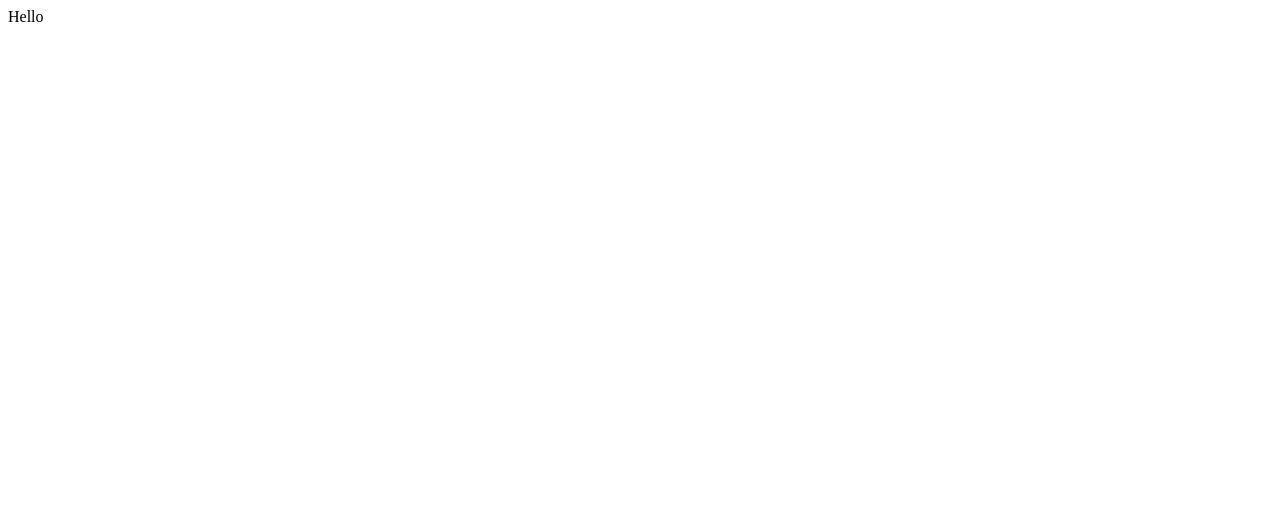
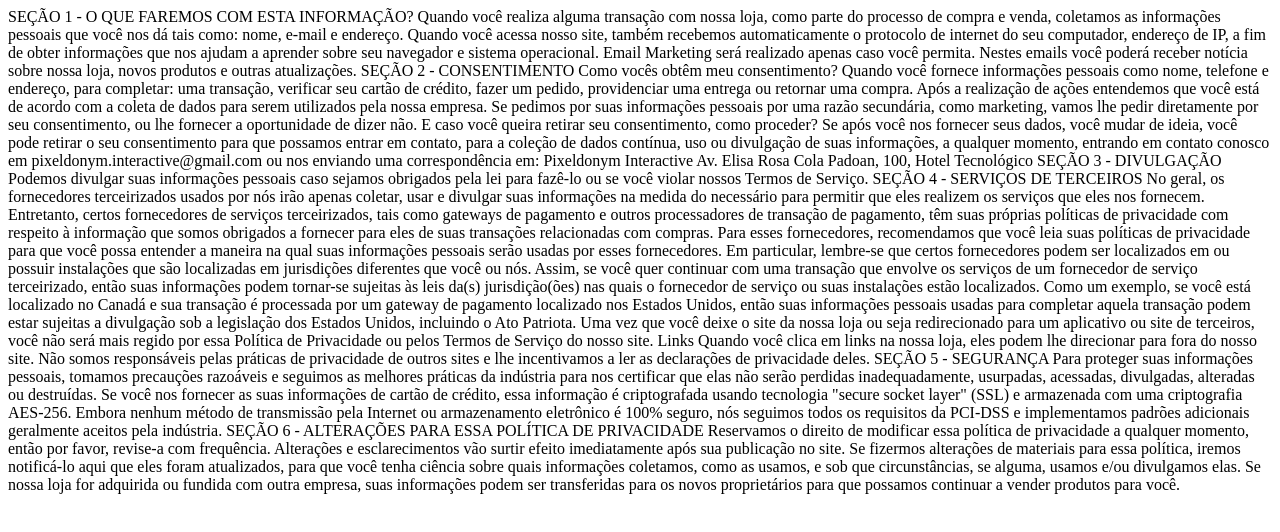
Before and after one commit to Pixeldonym/Pixeldonym.github.io, a plain HTML site: page index.html in a window 1280 px wide. Drawn offline with Linux system fonts and the light colour scheme.

Commit message:
Third Commit

```diff
--- a/index.html
+++ b/index.html
@@ -1 +1,77 @@
-Hello
+<!DOCTYPE html>
+<html>
+<head>
+    <meta charset="UTF-8"/>
+    <title>Document</title>
+</head>
+<body>
+    SEÇÃO 1 - O QUE FAREMOS COM ESTA INFORMAÇÃO?
+Quando você realiza alguma transação com nossa loja, como parte do processo de compra e venda,
+coletamos as informações pessoais que você nos dá tais como: nome, e-mail e endereço.
+Quando você acessa nosso site, também recebemos automaticamente o protocolo de internet do seu
+computador, endereço de IP, a fim de obter informações que nos ajudam a aprender sobre seu
+navegador e sistema operacional.
+Email Marketing será realizado apenas caso você permita. Nestes emails você poderá receber
+notícia sobre nossa loja, novos produtos e outras atualizações.
+SEÇÃO 2 - CONSENTIMENTO
+Como vocês obtêm meu consentimento?
+Quando você fornece informações pessoais como nome, telefone e endereço, para completar: uma
+transação, verificar seu cartão de crédito, fazer um pedido, providenciar uma entrega ou retornar
+uma compra. Após a realização de ações entendemos que você está de acordo com a coleta de dados
+para serem utilizados pela nossa empresa.
+Se pedimos por suas informações pessoais por uma razão secundária, como marketing, vamos lhe
+pedir diretamente por seu consentimento, ou lhe fornecer a oportunidade de dizer não.
+E caso você queira retirar seu consentimento, como proceder?
+Se após você nos fornecer seus dados, você mudar de ideia, você pode retirar o seu consentimento
+para que possamos entrar em contato, para a coleção de dados contínua, uso ou divulgação de suas
+informações, a qualquer momento, entrando em contato conosco em
+pixeldonym.interactive@gmail.com ou nos enviando uma correspondência em: Pixeldonym
+Interactive Av. Elisa Rosa Cola Padoan, 100, Hotel Tecnológico
+SEÇÃO 3 - DIVULGAÇÃO
+Podemos divulgar suas informações pessoais caso sejamos obrigados pela lei para fazê-lo ou se
+você violar nossos Termos de Serviço.
+SEÇÃO 4 - SERVIÇOS DE TERCEIROS
+No geral, os fornecedores terceirizados usados por nós irão apenas coletar, usar e divulgar suas
+informações na medida do necessário para permitir que eles realizem os serviços que eles nos
+fornecem.
+Entretanto, certos fornecedores de serviços terceirizados, tais como gateways de pagamento e outros
+processadores de transação de pagamento, têm suas próprias políticas de privacidade com respeito à
+informação que somos obrigados a fornecer para eles de suas transações relacionadas com compras.
+Para esses fornecedores, recomendamos que você leia suas políticas de privacidade para que você
+possa entender a maneira na qual suas informações pessoais serão usadas por esses fornecedores.
+Em particular, lembre-se que certos fornecedores podem ser localizados em ou possuir instalações
+que são localizadas em jurisdições diferentes que você ou nós. Assim, se você quer continuar com
+uma transação que envolve os serviços de um fornecedor de serviço terceirizado, então suas
+informações podem tornar-se sujeitas às leis da(s) jurisdição(ões) nas quais o fornecedor de serviço
+ou suas instalações estão localizados.
+
+Como um exemplo, se você está localizado no Canadá e sua transação é processada por um gateway
+de pagamento localizado nos Estados Unidos, então suas informações pessoais usadas para
+completar aquela transação podem estar sujeitas a divulgação sob a legislação dos Estados Unidos,
+incluindo o Ato Patriota.
+Uma vez que você deixe o site da nossa loja ou seja redirecionado para um aplicativo ou site de
+terceiros, você não será mais regido por essa Política de Privacidade ou pelos Termos de Serviço do
+nosso site.
+Links
+Quando você clica em links na nossa loja, eles podem lhe direcionar para fora do nosso site. Não
+somos responsáveis pelas práticas de privacidade de outros sites e lhe incentivamos a ler as
+declarações de privacidade deles.
+SEÇÃO 5 - SEGURANÇA
+Para proteger suas informações pessoais, tomamos precauções razoáveis e seguimos as melhores
+práticas da indústria para nos certificar que elas não serão perdidas inadequadamente, usurpadas,
+acessadas, divulgadas, alteradas ou destruídas.
+Se você nos fornecer as suas informações de cartão de crédito, essa informação é criptografada
+usando tecnologia "secure socket layer" (SSL) e armazenada com uma criptografia AES-256.
+Embora nenhum método de transmissão pela Internet ou armazenamento eletrônico é 100% seguro,
+nós seguimos todos os requisitos da PCI-DSS e implementamos padrões adicionais geralmente
+aceitos pela indústria.
+SEÇÃO 6 - ALTERAÇÕES PARA ESSA POLÍTICA DE PRIVACIDADE
+Reservamos o direito de modificar essa política de privacidade a qualquer momento, então por
+favor, revise-a com frequência. Alterações e esclarecimentos vão surtir efeito imediatamente após
+sua publicação no site. Se fizermos alterações de materiais para essa política, iremos notificá-lo aqui
+que eles foram atualizados, para que você tenha ciência sobre quais informações coletamos, como
+as usamos, e sob que circunstâncias, se alguma, usamos e/ou divulgamos elas.
+Se nossa loja for adquirida ou fundida com outra empresa, suas informações podem ser transferidas
+para os novos proprietários para que possamos continuar a vender produtos para você.
+</body>
+</html>
```
